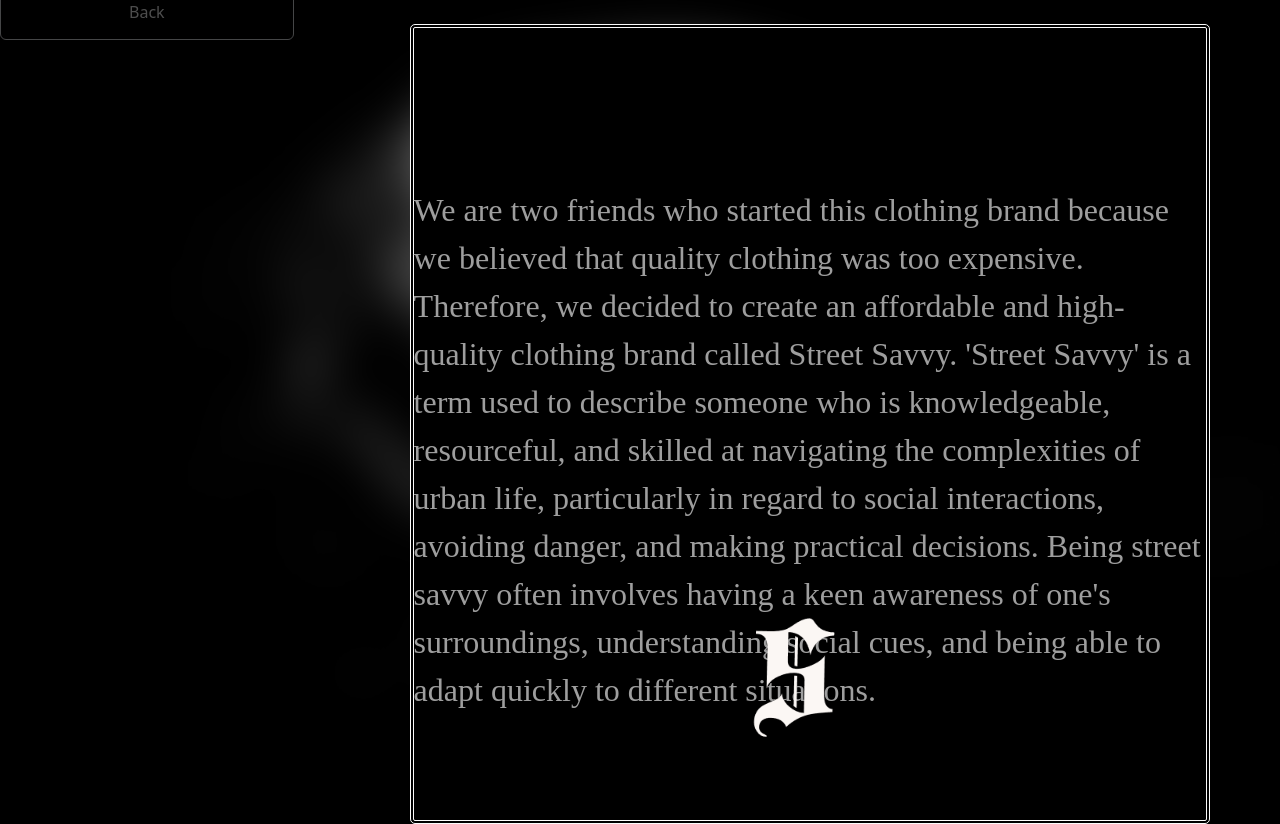
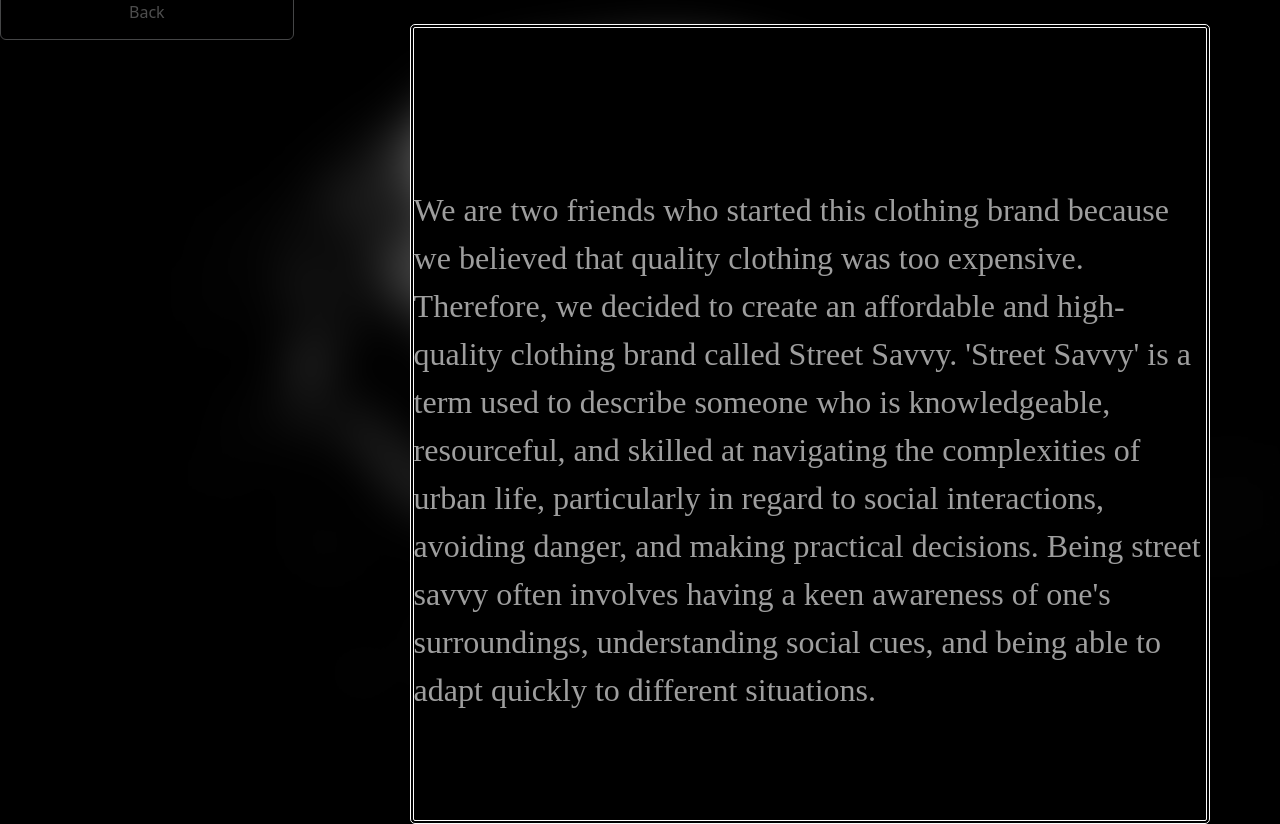
Before and after one commit to Streetsavvyofficial/Streetsavvyofficial.github.io, a website: page aboutus.html in a window 1280 px wide. Drawn offline with Linux system fonts and the light colour scheme; a web font is replaced by a local one.

Commit message:
Removed unnecessary image

```diff
--- a/aboutus.html
+++ b/aboutus.html
@@ -43,7 +43,6 @@
 
         <h1 style="position: absolute; top: 20%;  font-family: imbue, serif; font-size: xx-large; color: rgb(158, 158, 158);">We are two friends who started this clothing brand because we believed that quality clothing was too expensive. Therefore, we decided to create an affordable and high-quality clothing brand called Street Savvy. 'Street Savvy' is a term used to describe someone who is knowledgeable, resourceful, and skilled at navigating the complexities of urban life, particularly in regard to social interactions, avoiding danger, and making practical decisions. Being street savvy often involves having a keen awareness of one's surroundings, understanding social cues, and being able to adapt quickly to different situations.</h1>
 
-        <img style="position: absolute; left: 35%; top: 70%; width: 200px; height: 200px; " src="src/Original Chief Rocka(Transparent).png" alt="">
     </div>
 
 </body>
```
